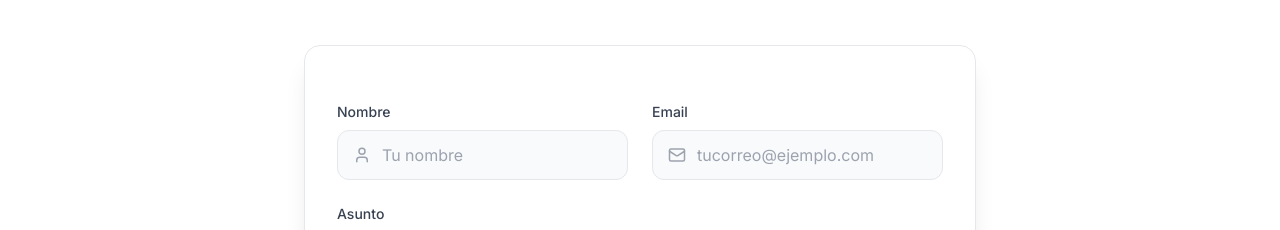
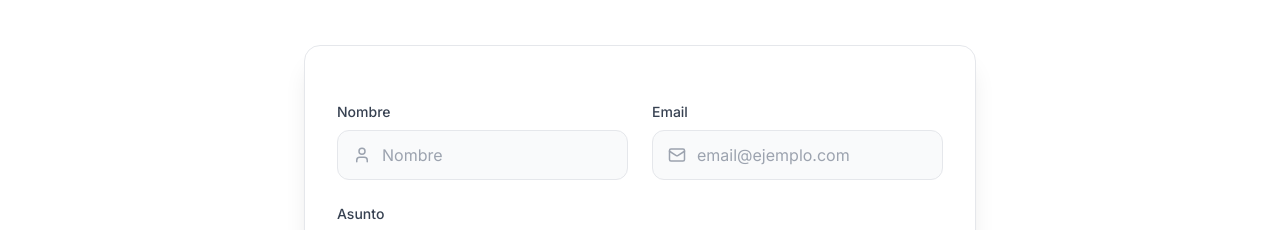
Before and after one commit to NiicoVarelaa/Portfolio-Nicolas-Varela, a React (Vite) app: page / in a window 1280 px wide. Shown: the part 3940-4170 px from the top of the page. Built offline with nearby package versions, Linux system fonts and the light colour scheme; no server answers.

Commit message:
feat: update name and email placeholders

```diff
--- a/src/locales/en.js
+++ b/src/locales/en.js
@@ -77,8 +77,8 @@ export default {
     send: "Send Message",
     sending: "Sending...",
     placeholders: {
-      name: "Your name",
-      email: "you@example.com",
+      name: "Name",
+      email: "email@example.com",
       subject: "Message subject",
       message: "Write your message here...",
     },
--- a/src/locales/es.js
+++ b/src/locales/es.js
@@ -77,8 +77,8 @@ export default {
     send: "Enviar Mensaje",
     sending: "Enviando...",
     placeholders: {
-      name: "Tu nombre",
-      email: "tucorreo@ejemplo.com",
+      name: "Nombre",
+      email: "email@ejemplo.com",
       subject: "Asunto del mensaje",
       message: "Escribí tu mensaje aquí...",
     },
```
Also changed, not shown: 1 other file (tests, documents, lock files or other folders).
